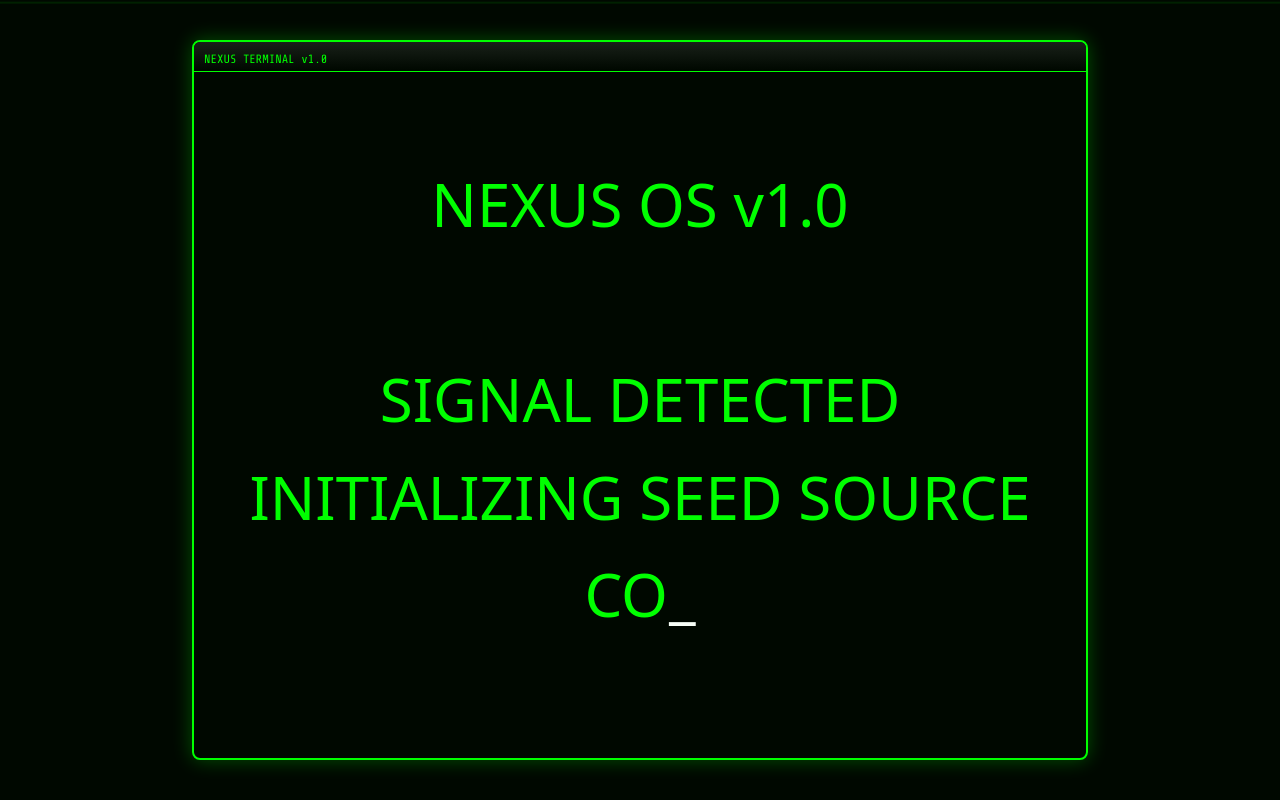
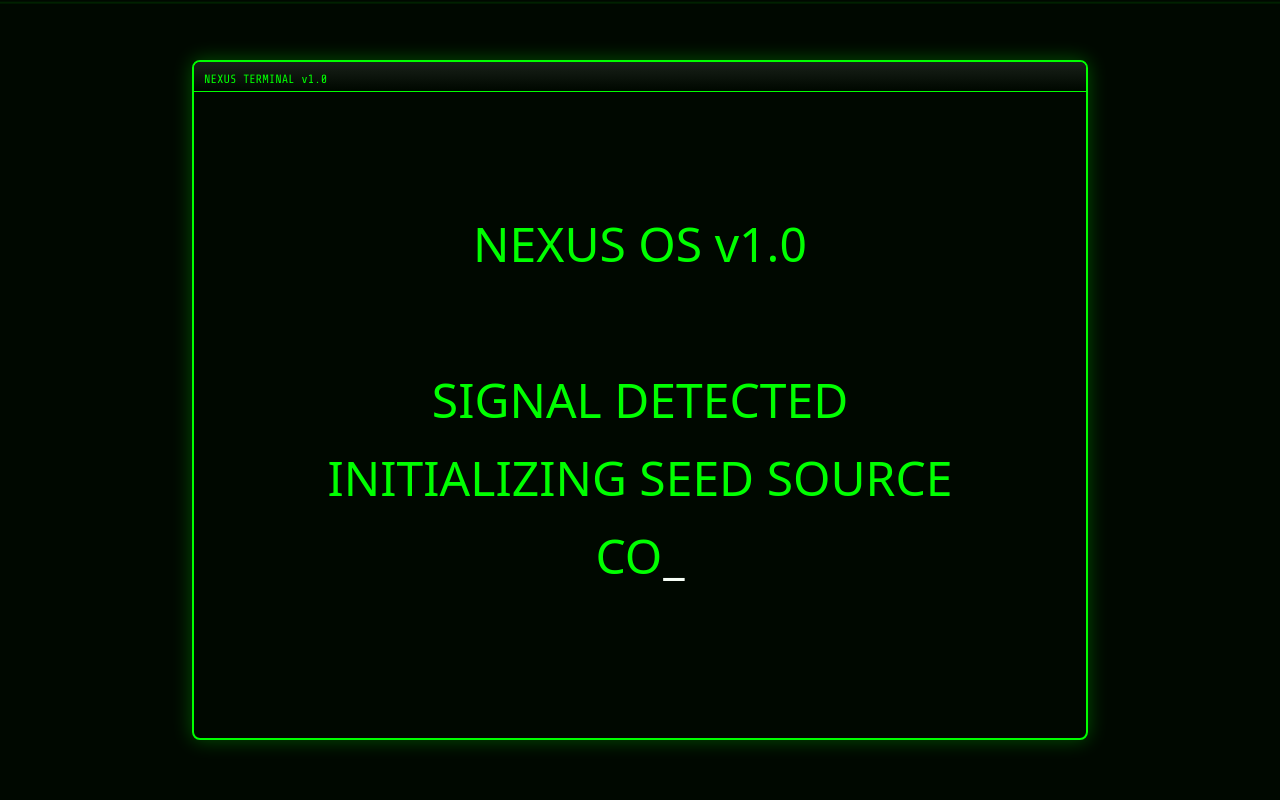
Before and after one commit to p3t3rango/the-florum, a Next.js app: page / in a window 1280 px wide. Built offline with nearby package versions, Linux system fonts and the light colour scheme.

Commit message:
Fix layout issues: adjust container heights, fix chat visibility, improve text spacing

```diff
--- a/app/components/CharacterCreation.tsx
+++ b/app/components/CharacterCreation.tsx
@@ -19,9 +19,9 @@ export default function CharacterCreation(): React.ReactElement {
         backdrop-blur-sm shadow-[0_0_20px_rgba(0,255,0,0.3)] terminal-window
         flex flex-col"
       >
-        <div className="flex-1 overflow-y-auto pt-12">
+        <div className="flex-1 overflow-y-auto pt-8">
           {step === 'intro' ? (
-            <div className="h-full flex items-center justify-center p-8">
+            <div className="h-full flex items-center justify-center p-6">
               <div className="text-2xl font-tech-mono text-[#00ff00]">
                 <TypewriterEffect
                   onInit={(typewriter): void => {
@@ -38,7 +38,7 @@ export default function CharacterCreation(): React.ReactElement {
               </div>
             </div>
           ) : (
-            <div className="h-full p-8">
+            <div className="h-full p-4">
               <OracleDialog character={character} setCharacter={setCharacter} />
             </div>
           )}
--- a/app/components/OracleDialog.tsx
+++ b/app/components/OracleDialog.tsx
@@ -126,13 +126,13 @@ export default function OracleDialog({ character, setCharacter }: Props): React.
 
   return (
     <div className="h-full flex flex-col">
-      <div className="flex-1 overflow-y-auto space-y-4 font-tech-mono text-xl">
+      <div className="flex-1 overflow-y-auto space-y-4 font-tech-mono text-lg">
         {messages.map((message, index) => (
           <motion.div
             key={index}
             initial={{ opacity: 0, y: 20 }}
             animate={{ opacity: 1, y: 0 }}
-            className={`p-4 rounded-lg border ${
+            className={`p-3 rounded-lg border ${
               message.role === 'oracle'
                 ? 'bg-[#00ff00]/10 border-[#00ff00] ml-4'
                 : 'bg-[#00ff00]/5 border-[#00ff00]/50 mr-4'
@@ -155,21 +155,21 @@ export default function OracleDialog({ character, setCharacter }: Props): React.
         ))}
         <div ref={messagesEndRef} />
       </div>
-      <form onSubmit={handleSubmit} className="p-4 mt-auto border-t border-[#00ff00]/30">
+      <form onSubmit={handleSubmit} className="p-3 mt-auto border-t border-[#00ff00]/30">
         <div className="relative">
           <input
             type="text"
             value={userInput}
             onChange={(e): void => setUserInput(e.target.value)}
-            className="w-full bg-black/50 border-2 border-[#00ff00] text-[#00ff00] p-4 pr-24 rounded-lg
-            font-tech-mono text-xl focus:outline-none focus:border-[#00ff00]/80 transition-colors"
+            className="w-full bg-black/50 border-2 border-[#00ff00] text-[#00ff00] p-3 pr-20 rounded-lg
+            font-tech-mono text-lg focus:outline-none focus:border-[#00ff00]/80 transition-colors"
             placeholder="Type your answer..."
             disabled={isLoading}
           />
           <button
             type="submit"
             disabled={isLoading}
-            className="absolute right-2 top-1/2 -translate-y-1/2 px-4 py-2 bg-[#00ff00] text-black
+            className="absolute right-2 top-1/2 -translate-y-1/2 px-3 py-1.5 bg-[#00ff00] text-black
             font-tech-mono text-sm rounded hover:bg-[#00ff00]/80 transition-colors disabled:opacity-50"
           >
             Send
--- a/app/page.tsx
+++ b/app/page.tsx
@@ -16,8 +16,8 @@ export default function Home(): React.ReactElement {
 
   return (
     <main className="min-h-screen bg-black relative overflow-hidden flex">
-      <div className="flex-1 flex items-center justify-center py-8">
-        <div className="w-full max-w-4xl h-[90vh]">
+      <div className="flex-1 flex items-center justify-center p-4">
+        <div className="w-full max-w-4xl h-[85vh]">
           {stage === 'intro' ? (
             <motion.div
               initial={{ opacity: 0, scale: 0.5 }}
@@ -25,10 +25,10 @@ export default function Home(): React.ReactElement {
               transition={{ duration: 0.5 }}
               className="w-full h-full border-2 border-[#00ff00] rounded-lg bg-black/90
               backdrop-blur-sm shadow-[0_0_20px_rgba(0,255,0,0.3)] terminal-window
-              flex items-center justify-center p-8"
+              flex items-center justify-center"
             >
-              <div className="text-center space-y-8">
-                <h1 className="text-6xl font-tech-mono leading-relaxed">
+              <div className="text-center space-y-8 max-w-2xl px-4">
+                <h1 className="text-5xl font-tech-mono leading-relaxed">
                   <TypewriterEffect
                     onInit={(typewriter): void => {
                       typewriter
```
